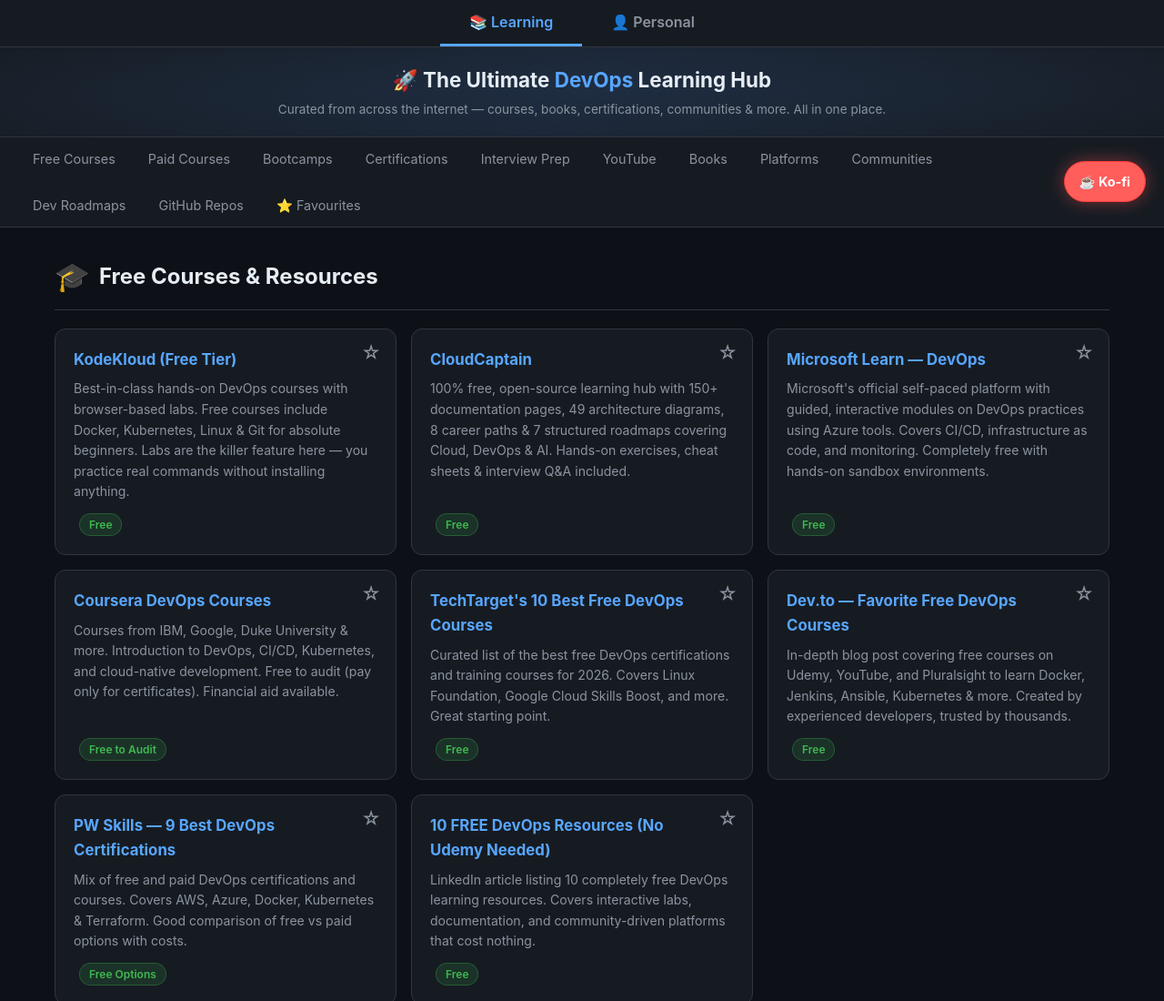
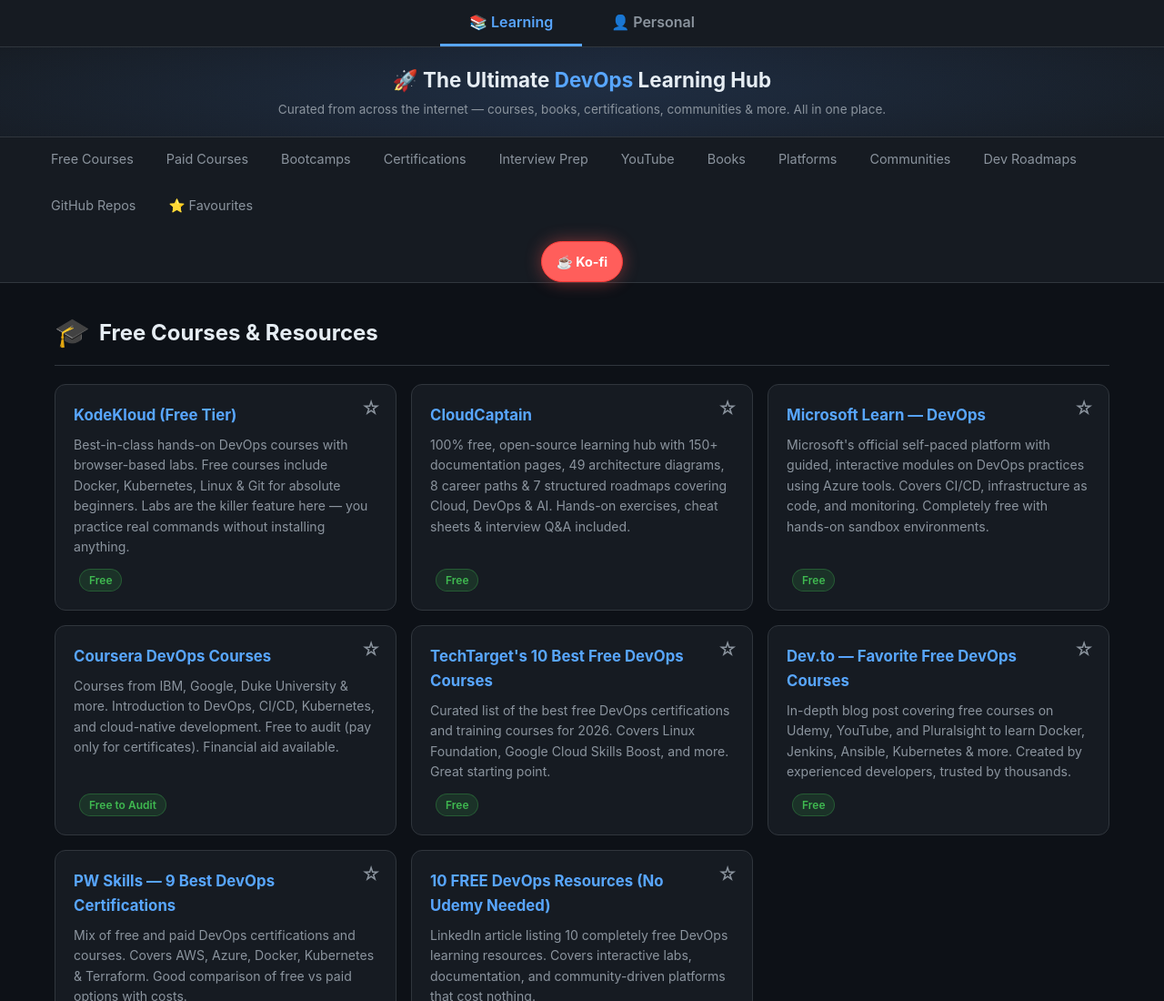
Before and after one commit to ShubhamBhavsar101/Agentic-AI, a plain HTML site: page devops-learning-hub/devops-learning-hub.html in a window 1280 px wide. Shown: the top 1100 px of the page at 91% size. Drawn offline with Linux system fonts and the light colour scheme; no server answers.

Commit message:
center Ko-fi button with tabs in nav

```diff
--- a/devops-learning-hub/devops-learning-hub.css
+++ b/devops-learning-hub/devops-learning-hub.css
@@ -246,14 +246,14 @@
   flex-wrap: wrap;
   gap: 4px;
   max-width: var(--max-width);
-  margin: 0 auto;
   align-items: center;
 }
 .learning-nav {
   display: flex;
   align-items: center;
   justify-content: center;
-  gap: 12px;
+  gap: 16px;
+  flex-wrap: wrap;
 }
 
 /* ── CONTAINER ────────────────────────────────────────── */
```
